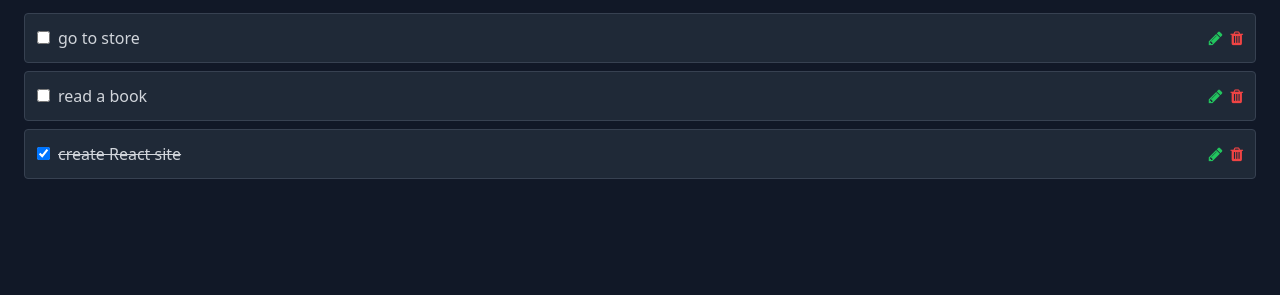
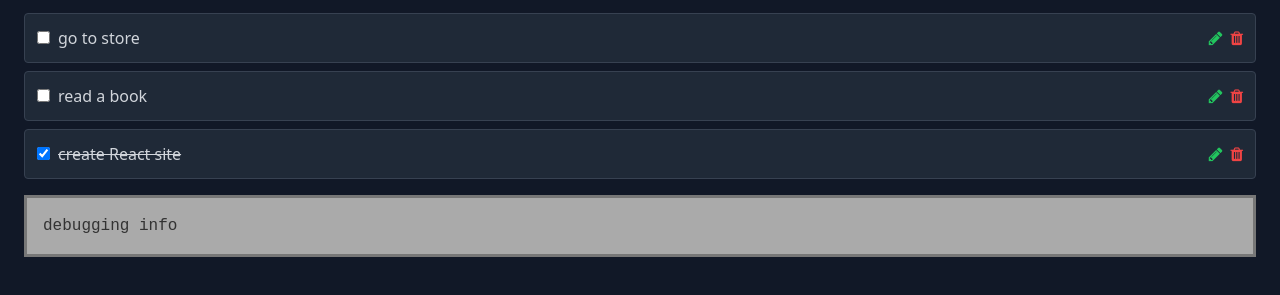
Before and after one commit to edwardtanguay/et771-vite-jsdom-ts-todo-app, a website built with Vite: page index.html in a window 1280 px wide. Shown: the part 59-354 px from the top of the page. Built offline with nearby package versions, Linux system fonts and the light colour scheme.

Commit message:
debuggingArea

```diff
--- a/src/components/Todos.ts
+++ b/src/components/Todos.ts
@@ -1,26 +1,35 @@
-import { todos } from '../data.js';
-import { ITodo } from '../interfaces.js';
-import { Todo } from './Todo.js';
+import { todos } from "../data.js";
+import { ITodo } from "../interfaces.js";
+import { Todo } from "./Todo.js";
+import * as config from "../config.js";
 
 export const Todos = () => {
+	setTimeout(() => {
+		render(todos);
+	}, 0);
+
 	return /*html*/ `
 <div class="mt-4">
-	<div id="todos-component">
-		${todos.map(todo => {
-			return Todo(todo, todos);
-		}).join('')}
-	</div>
+	<div id="todos-component"></div>
 </div>
-`
-}
+`;
+};
 
 export const render = (todos: ITodo[]) => {
-	const todosComponentElem = document.querySelector<HTMLDivElement>('#todos-component');
-	let html = '';
+	const todosComponentElem =
+		document.querySelector<HTMLDivElement>("#todos-component");
+	let html = "";
 	if (todosComponentElem) {
 		for (const todo of todos) {
 			html += Todo(todo, todos);
 		}
+		if (config.debuggingIsOn()) {
+			html += `
+			<div class="debuggingArea">
+			<p>debugging info</p>
+			</div>
+			`;
+		}
 		todosComponentElem.innerHTML = html;
 	}
-}
+};
--- /dev/null
+++ b/src/config.ts
@@ -0,0 +1,3 @@
+export const debuggingIsOn = () => {
+	return true;
+}
--- a/src/style.css
+++ b/src/style.css
@@ -1,3 +1,12 @@
 @tailwind base;
 @tailwind components;
 @tailwind utilities;
+
+.debuggingArea {
+	background-color: #aaa;
+	padding: 1rem;
+	color: #333;
+	font-family: 'Courier New', Courier, monospace;
+	border: 3px solid #777;
+	margin-top: 1rem;
+}
```
